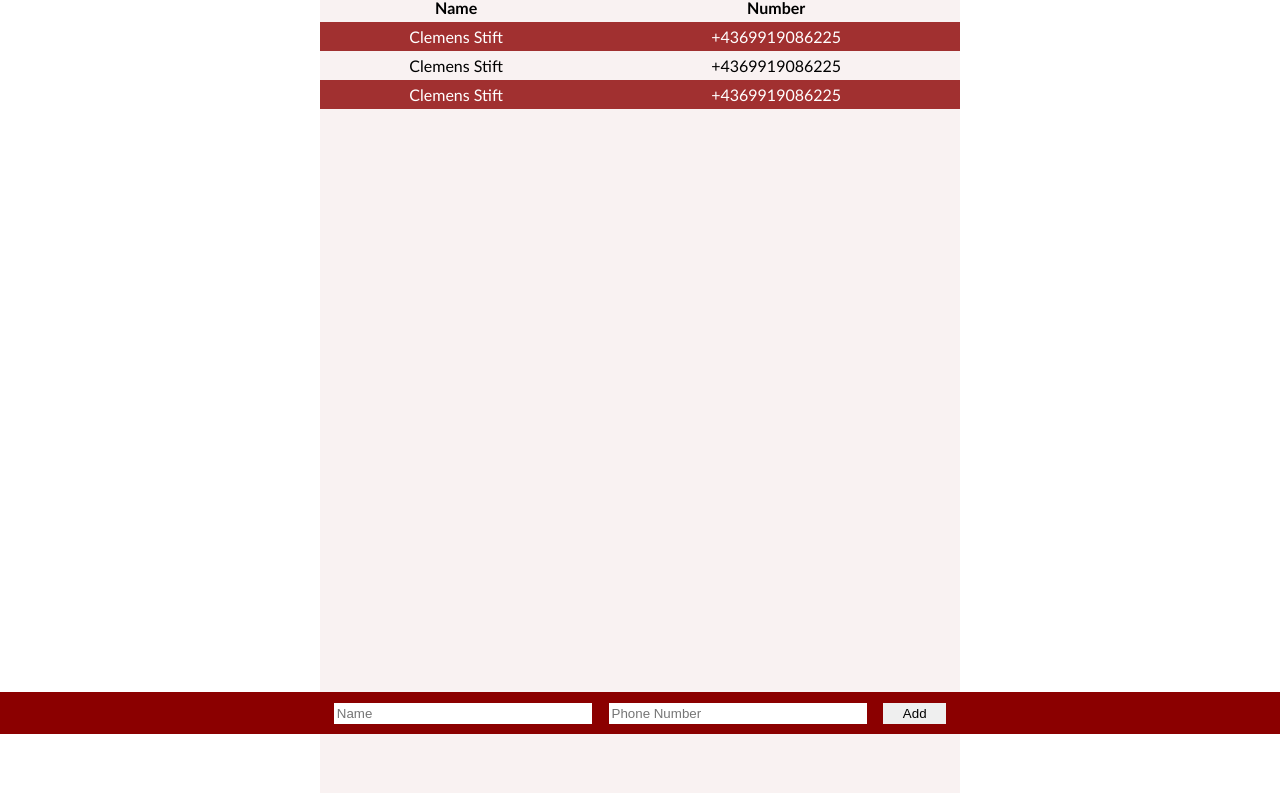
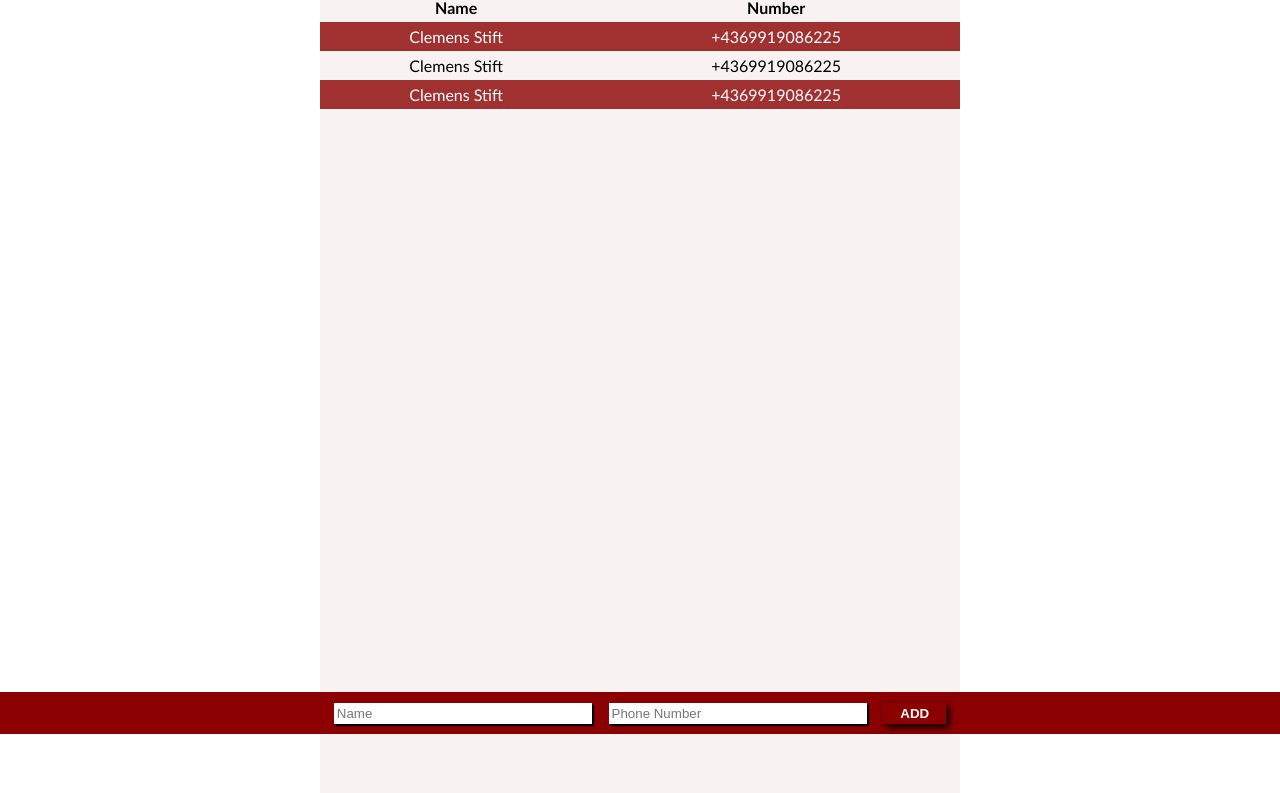
Before and after one commit to Kl4rity/CPB_Uebung1, a plain HTML site: page index.html in a window 1280 px wide. Shown: the part 66-859 px from the top of the page. Drawn offline with Linux system fonts and the light colour scheme.

Commit message:
Styled input forms and footer button.

```diff
--- a/index.html
+++ b/index.html
@@ -37,7 +37,7 @@
                 <input type="text" id="addPhoneNumberName" placeholder="Name">
                 <input type="text"id="addPhoneNumberNumber" placeholder="Phone Number">
                 <button id="addEntryToPhoneBook">
-                    Add
+                    <strong>ADD</strong>
                 </button>
             </div>
         </div>
--- a/style.css
+++ b/style.css
@@ -85,6 +85,8 @@ body {
     border:none;
     padding: 3px;
     margin-right: 2%;
+    box-shadow: 2px 2px 1px black;
+
 }
 
 #footer input:focus {
@@ -100,6 +102,14 @@ body {
     border: none;
     border-radius: none;
     padding:3px;
+    background-color:  rgb(139, 0, 0, 1);
+    box-shadow: 3px 3px 7px black;
+    color: white;
+}
+
+#addEntryToPhoneBook:active {
+    outline: none;
+    box-shadow: 2px 2px 1px black;
 }
 
 #addEntryToPhoneBook:focus {
```
